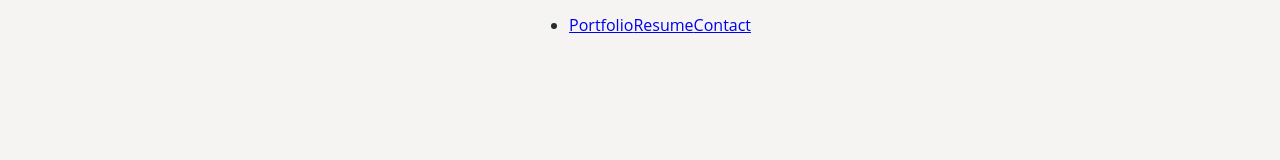
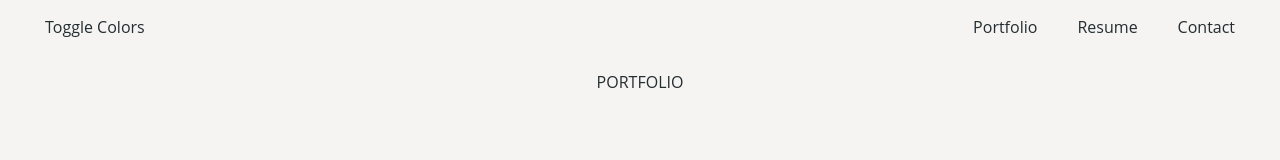
Before and after one commit to kaitlinmctigue/kaitlinmctigue.github.io, a React app: page / in a window 1280 px wide. Built offline with nearby package versions, Linux system fonts and the light colour scheme.

Commit message:
Layout base and more color theming

```diff
--- a/package.json
+++ b/package.json
@@ -58,6 +58,7 @@
     "webpack-merge": "^4.1.2"
   },
   "dependencies": {
+    "bootstrap": "^4.1.3",
     "normalize.css": "^8.0.0",
     "react": "^16.4.0",
     "react-dom": "^16.4.0",
--- a/src/components/App.js
+++ b/src/components/App.js
@@ -2,6 +2,7 @@ import React, { Component } from 'react';
 import { BrowserRouter as Router, Route, Link } from 'react-router-dom';
 import Contact from './Contact';
 import Resume from './Resume';
+import Portfolio from './Portfolio';
 
 export default class App extends Component {
 
@@ -13,24 +14,31 @@ export default class App extends Component {
         return (
             <div className='theme-light'>
                 <div className='base'>
-                    <div className='header'>
+                    <Router>
                         <div>
-                            <Router>
-                                <div>
-                                    <ul className='header__links'>
-                                        <li>
-                                            <Link to="/">Portfolio</Link>
-                                            <Link to="/resume">Resume</Link>
-                                            <Link to="/contact">Contact</Link>
-                                        </li>
-                                    </ul>
-
+                            <div className='header d-flex flex-column flex-sm-row'>
+                                <ul className='header__utility col'>
+                                    <li>
+                                        <a className="theme-toggle link">Toggle Colors</a>
+                                    </li>
+                                </ul>
+                                <ul className='header__links col'>
+                                    <li>
+                                        <Link className="link" to="/">Portfolio</Link>
+                                        <Link className="link" to="/resume">Resume</Link>
+                                        <Link className="link" to="/contact">Contact</Link>
+                                    </li>
+                                </ul>
+                            </div>
+                            <div className="body d-flex flex-column flex-sm-row">
+                                <div className="col">
+                                    <Route exact path="/" component={Portfolio} />
                                     <Route path="/resume" component={Resume} />
                                     <Route path="/contact" component={Contact} />
                                 </div>
-                            </Router>
+                            </div>
                         </div>
-                    </div>
+                    </Router>
                 </div>
             </div>
         );
--- /dev/null
+++ b/src/components/Portfolio.js
@@ -0,0 +1,16 @@
+import React, { Component } from 'react';
+
+export default class Portfolio extends Component {
+
+    constructor() {
+        super();
+    }
+
+    render() {
+        return (
+            <div className="mx-auto text-center portfolio">
+                PORTFOLIO
+            </div>
+        );
+    }
+}
--- a/src/styles/_base.scss
+++ b/src/styles/_base.scss
@@ -1,8 +1,8 @@
 @import "settings";
 
-html, body, #app {
+html, body {
   font-family: $font-family;
-  background: $bg--dark;
+  background: $bg--dark--top;
 }
 
 .base {
@@ -10,16 +10,48 @@ html, body, #app {
     color: t($text);
     background: t($bg);
   }
-  align-items: center;
-  display: flex;
-  flex-flow: column;
+
   height: 100vh;
   width: 100%;
 }
 
 .header {
+  width: 100%;
+  padding: 15px 10px;
+
+  &__utility, &__links {
+    list-style: none;
+  }
+
+  &__utility {
+    text-align: left;
+  }
+
   &__links {
-    display: flex;
-    float: right;
+    text-align: right;
+  }
+
+  .link {
+    padding: 5px 15px;
+    margin: 3px 5px;
+    border-radius: $rounded;
+    text-decoration: none;
+
+    @include themed($themes) {
+      color: t($link);
+    }
+
+    &:hover, &.active {
+      text-decoration: none;
+      cursor: pointer;
+
+      @include themed($themes) {
+        background: t('hover');
+      }
+    }
   }
 }
+
+.body {
+  width: 100%;
+}
--- /dev/null
+++ b/src/styles/_portfolio.scss
@@ -0,0 +1,3 @@
+.portfolio {
+  max-width: $content-width;
+}
--- a/src/styles/_settings.scss
+++ b/src/styles/_settings.scss
@@ -1,27 +1,51 @@
+//vars
 $font-family: 'Open Sans', 'Helvetica', 'Arial', 'sans-serif';
-
-$charcoal: #36454F;
-$smoke: rgb(230, 230, 230);
 
 //shortcuts
 $bg: 'bg';
 $text: 'text';
+$link: 'link';
+$hover: 'hover';
 
 //base vars
+$content-width: 700px;
+
+@mixin linear-gradient($from, $to) {
+  background: $to;
+  background: -moz-linear-gradient(top, $from 0%, $to 100%);
+  background: -webkit-gradient(linear, left top, left bottom, color-stop(0%,$from), color-stop(100%,$to));
+  background: -webkit-linear-gradient(top, $from 0%,$to 100%);
+  background: -o-linear-gradient(top, $from 0%,$to 100%);
+  background: linear-gradient(to bottom, $from 0%,$to 100%);
+  filter: progid:DXImageTransform.Microsoft.gradient(GradientType=0, startColorstr=#{$from}, endColorstr=#{$to})
+}
+
+//--colors
 $bg--light: #F5F4F3;
-$bg--dark: linear-gradient(180deg, #3E425B 0%, #060709 100%);
+$bg--dark--top: #3E425B;
+$bg--dark--bottom: #060709;
+$bg--dark: linear-gradient(180deg, $bg--dark--top 0%, $bg--dark--bottom 100%);
 $text--light: #242D30;
 $text--dark: #E8E4E0;
+$hover--light: transparentize(#3A7ECD, .9);
+$hover--dark: transparentize(#fff, .9);
+
+//--other
+$rounded: 3px;
 
 //themes
 $themes: (
         light: (
                 bg: $bg--light,
                 text: $text--light,
+                link: $text--light,
+                hover: $hover--light,
         ),
         dark: (
                 bg: $bg--dark,
                 text: $text--dark,
+                link: $text--dark,
+                hover: $hover--dark,
         ),
 );
 
@@ -42,3 +66,11 @@ $themes: (
 @function t($key) {
   @return map-get($theme-map, $key);
 }
+
+.theme-dark {
+  @include linear-gradient($bg--dark--top, $bg--dark--bottom);
+}
+
+.theme-light {
+  background: $bg--light;
+}
--- a/src/styles/app.scss
+++ b/src/styles/app.scss
@@ -1,2 +1,3 @@
-@import '_settings.scss';
-@import '_base.scss';
+@import 'settings';
+@import 'base';
+@import "portfolio";
```
Also changed, not shown: src/index.js (+3 -6 lines), 1 other file.
